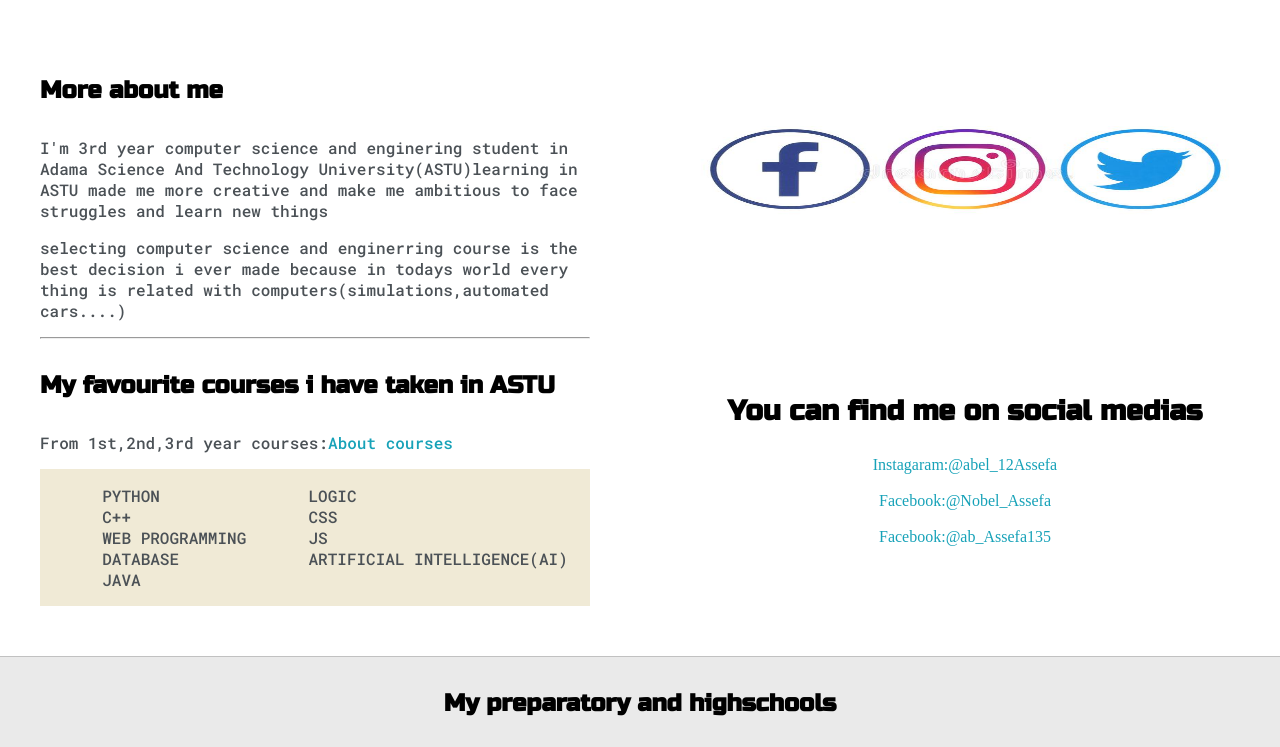
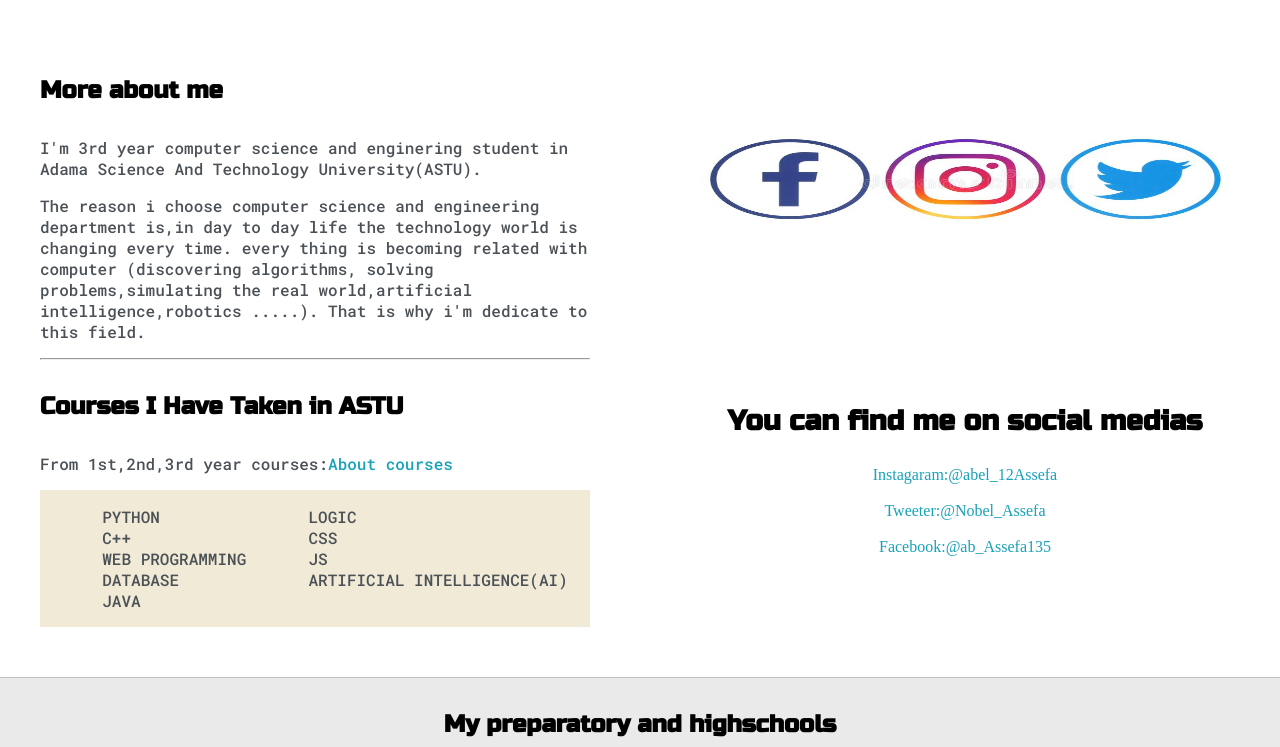
Before and after one commit to NobelAssefa/NobelAssefa.github.io, a plain HTML site: page Mywebsite/index.html in a window 1280 px wide. Shown: the part 700-1447 px from the top of the page. Drawn offline with Linux system fonts and the light colour scheme.

Commit message:
change 3rd

```diff
--- a/Mywebsite/default.css
+++ b/Mywebsite/default.css
@@ -166,7 +166,7 @@ p,li,span,label,input,textarea{
 }
 
 body *{
-	transition: 0.3s;
+	transition: 0.8s;
 
 }
 
--- a/Mywebsite/index.html
+++ b/Mywebsite/index.html
@@ -20,7 +20,7 @@
  	<section class ="s1">
  		<div class= "main-container">
          <div class ="greeting-wrapper">
-            <h1>Hi.I'm Abel Assefa </h1>
+            <h1>Hi. I'm Abel Assefa </h1>
          </div>
 
          <div class ="intro-wrapper">
@@ -31,7 +31,7 @@
                   <div id ="dot-3" class="browser-dot"></div>
                </div>
                <ul id="navigation">
-                  <li><a href="#">Contact</a></li>
+                  <li><a href="#Go_to_contact">Contact</a></li>
                </ul>
             </div>
 
@@ -74,13 +74,13 @@
                <div class="about-me">
                   <h4>More about me</h4>
 
-                  <p>I'm 3rd year computer science and enginering student in Adama Science And Technology University(ASTU)learning in ASTU made me more creative and make me ambitious to face struggles and learn new things</p>
+                  <p>I'm 3rd year computer science and enginering student in Adama Science And Technology University(ASTU).</p>
 
-                  <p>selecting computer science and enginerring course is the best decision i ever made because in todays world every thing is related with computers(simulations,automated cars....) </p>
+                  <p>The reason i choose computer science and engineering department is,in day to day life the technology world is changing every time. every thing is becoming related with computer (discovering algorithms, solving problems,simulating the real world,artificial intelligence,robotics  .....). That is why i'm dedicate to this field.  </p>
 
                <hr>
 
-               <h4>My favourite courses i have taken in ASTU</h4>
+               <h4>Courses I Have Taken in ASTU</h4>
 
                <p>From 1st,2nd,3rd year courses:<a target="_blank" href="web.pdf">About courses</a></p>
 
@@ -110,7 +110,7 @@
                   <h3>You can find me on social medias</h3>
                   <a target="_blank" href="#">Instagaram:@abel_12Assefa</a>
                   <br>
-                  <a target="_blank" href="#">Facebook:@Nobel_Assefa</a>
+                  <a target="_blank" href="#">Tweeter:@Nobel_Assefa</a>
                   <br>
                   <a target="_blank" href="#">Facebook:@ab_Assefa135</a>
 
@@ -155,7 +155,7 @@
 
     </section>
 
-     <section class="s2">
+     <section id="Go_to_contact" class="s2">
         <div class="main-container">
             <h3 style="text-align:center;">Get In Touch</h3>
 
```
